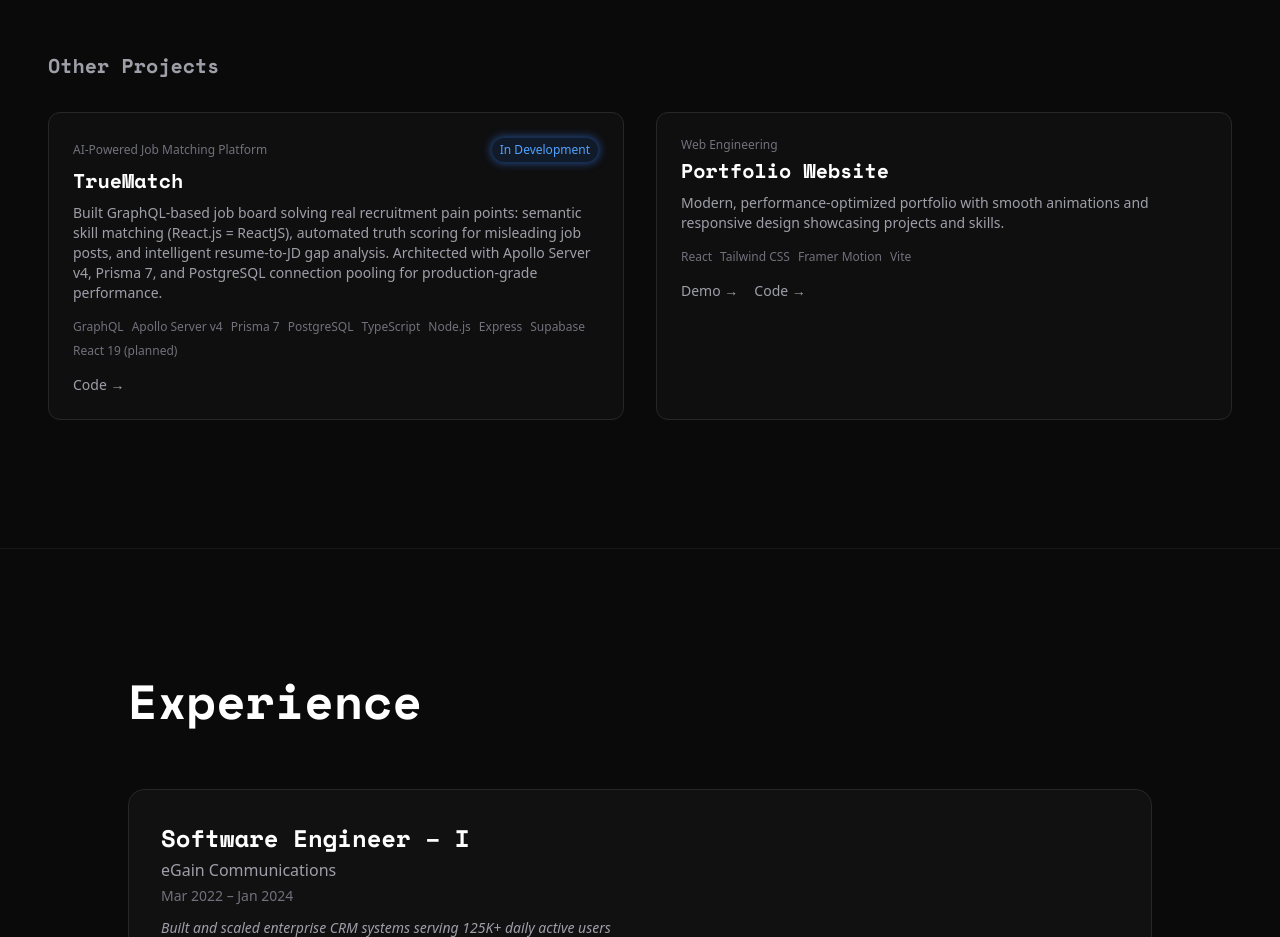
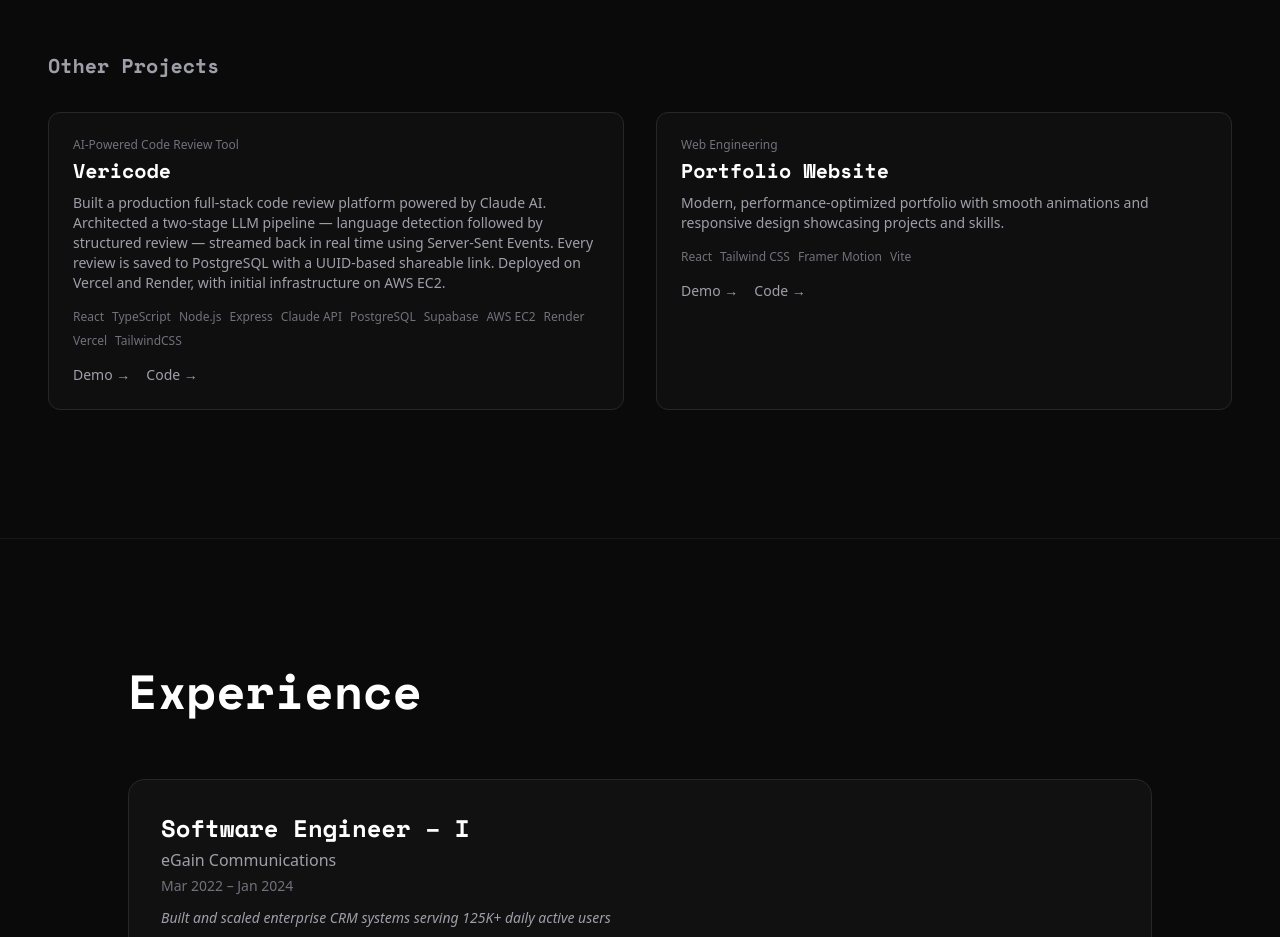
Before and after one commit to pujeetas/Portfolio-website, a React (Vite) app: page / in a window 1280 px wide. Shown: the part 1980-2917 px from the top of the page. Built offline with nearby package versions, Linux system fonts and the light colour scheme.

Commit message:
Project section updated

```diff
--- a/src/ProjectSection.jsx
+++ b/src/ProjectSection.jsx
@@ -49,27 +49,48 @@ const PROJECTS = [
   },
   {
     id: 2,
-    title: "TrueMatch",
-    category: "AI-Powered Job Matching Platform",
+    title: "Vericode",
+    category: "AI-Powered Code Review Tool",
     description:
-      "Built GraphQL-based job board solving real recruitment pain points: semantic skill matching (React.js = ReactJS), automated truth scoring for misleading job posts, and intelligent resume-to-JD gap analysis. Architected with Apollo Server v4, Prisma 7, and PostgreSQL connection pooling for production-grade performance.",
+      "Built a production full-stack code review platform powered by Claude AI. Architected a two-stage LLM pipeline — language detection followed by structured review — streamed back in real time using Server-Sent Events. Every review is saved to PostgreSQL with a UUID-based shareable link. Deployed on Vercel and Render, with initial infrastructure on AWS EC2.",
     tech: [
-      "GraphQL",
-      "Apollo Server v4",
-      "Prisma 7",
-      "PostgreSQL",
+      "React",
       "TypeScript",
       "Node.js",
       "Express",
+      "Claude API",
+      "PostgreSQL",
       "Supabase",
-      "React 19 (planned)",
+      "AWS EC2",
+      "Render",
+      "Vercel",
+      "TailwindCSS",
     ],
     links: {
-      demo: null,
-      github: "https://github.com/pujeetas/TrueMatch",
+      demo: "https://vericode-ten.vercel.app",
+      github: "https://github.com/pujeetas/vericode",
     },
     featured: false,
-    status: "In Development",
+    features: [
+      {
+        icon: "🤖",
+        title: "AI Streaming Review",
+        description:
+          "Real-time code feedback streamed token-by-token using SSE and Claude API with auto language detection.",
+      },
+      {
+        icon: "🔒",
+        title: "5 Review Modes",
+        description:
+          "Security, performance, bug detection, documentation, and general quality reviews with automatic severity scoring.",
+      },
+      {
+        icon: "🔗",
+        title: "Shareable Links",
+        description:
+          "Every review saved to PostgreSQL with a unique UUID, accessible via permanent shareable URL.",
+      },
+    ],
   },
   {
     id: 3,
```
